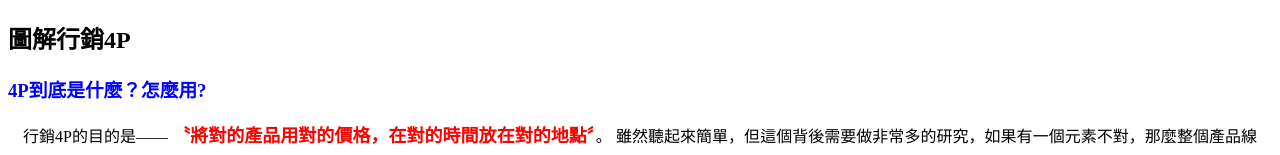
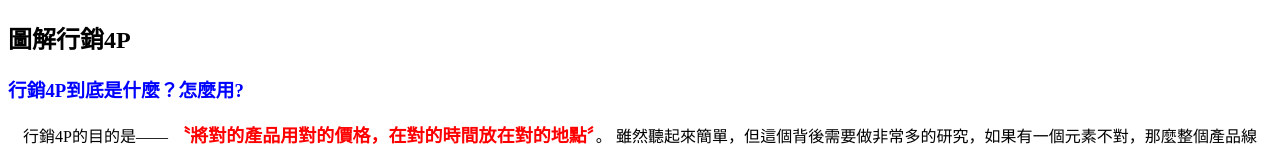
Before and after one commit to yukizaiizo/yukizaiizo.github.io, a plain HTML site: page B2B04/作業03/index.htm in a window 1280 px wide. Shown: the top 155 px of the page. Drawn offline with Linux system fonts and the light colour scheme.

Commit message:
20230306

```diff
--- a/B2B04/作業03/index.htm
+++ b/B2B04/作業03/index.htm
@@ -27,7 +27,7 @@
 </head>
 	<body>
         <h2>圖解行銷4P</h2>
-		<h3>4P到底是什麼？怎麼用?</h3>
+		<h3>行銷4P到底是什麼？怎麼用?</h3>
 		<div>
 			行銷4P的目的是——
 			<span>〝將對的產品用對的價格，在對的時間放在對的地點〞</span>。
```
